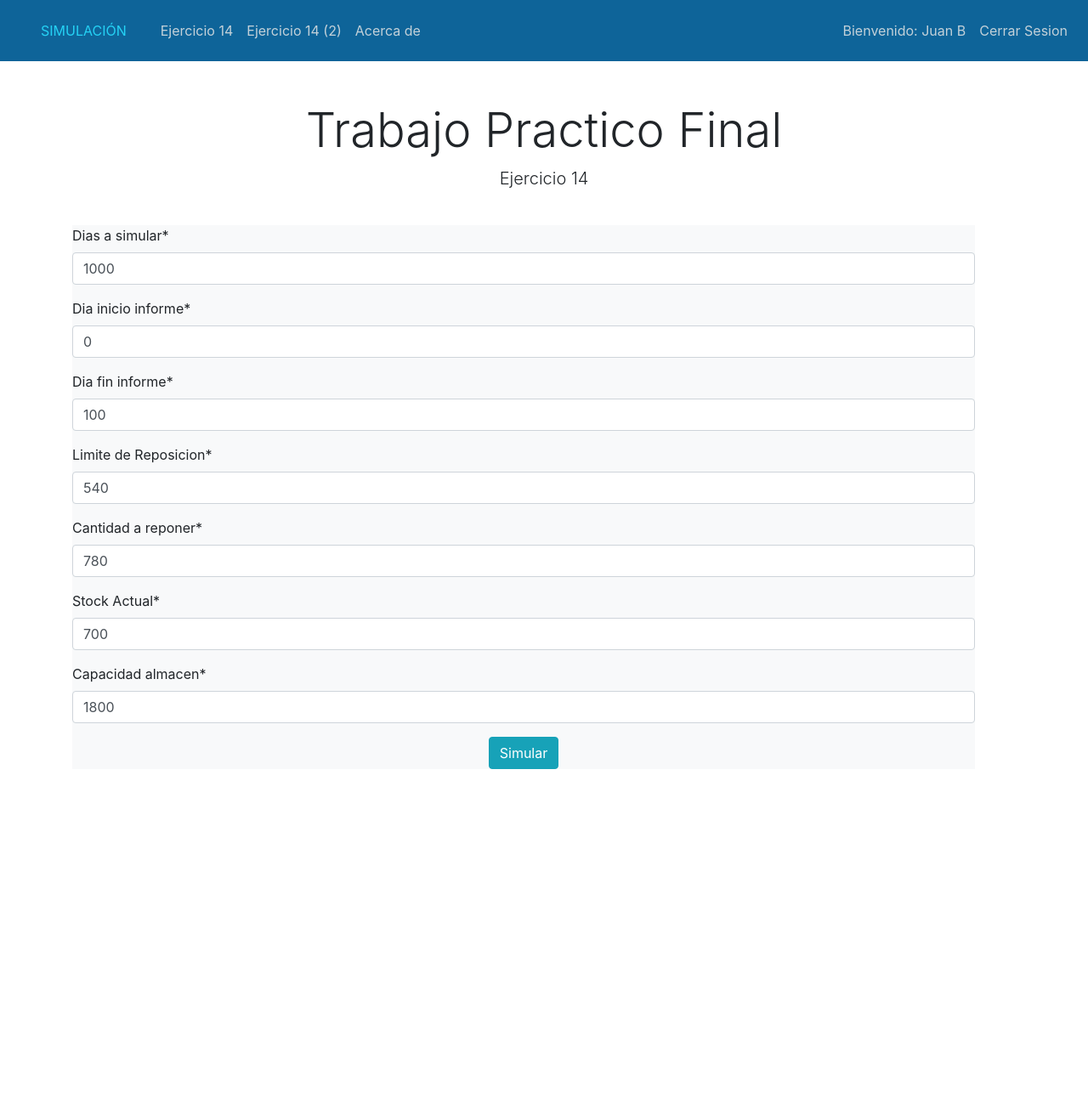
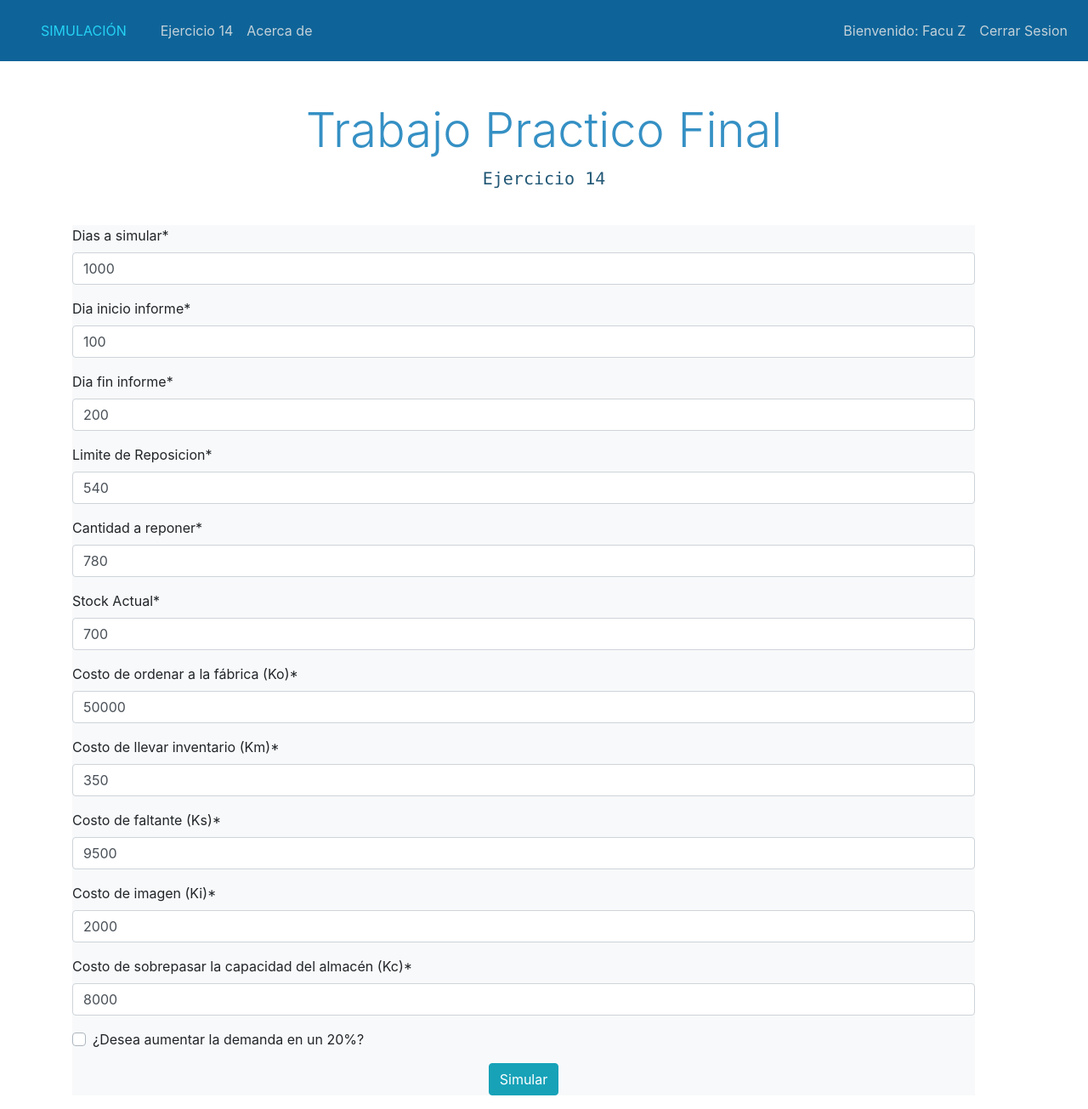
Before and after one commit to FacuZallocco/TP-Final---SIM, a Django app: template TP_Final_SIM/TP_Final_SIM/templates/tp.html in a window 1280 px wide. Shown: the whole page at 85% size. Before the commit the page ends 905 px from the top, so only its background shows below. Run offline with Django 3.2, Linux system fonts and the light colour scheme; the template is opened without the code that fills it: values that come from a table or form of the project are taken from there, others are empty; some libraries are stand-ins or nearby versions.

Commit message:
casi listo

```diff
--- a/TP_Final_SIM/TP_Final_SIM/templates/base.html
+++ b/TP_Final_SIM/TP_Final_SIM/templates/base.html
@@ -24,16 +24,13 @@
                 <li class="nav-item">
                     <a class="nav-link" style="color: #c3d1d9"  href="/ejercicio14" title="Ejercicio 14">Ejercicio 14</a>
                 </li>
-                <li class="nav-item">
-                    <a class="nav-link" style="color: #c3d1d9"  href="/tp5/ejercicio14-parte2" title="Ejercicio 14 (2)">Ejercicio 14 (2)</a>
-                </li>
                 <li class="nav-item" routerLinkActive="active">
                     <a class="nav-link" style="color: #c3d1d9" href="/acercade">Acerca de</a>
                 </li>
             </ul>
             <ul class="navbar-nav">
                 <li class="nav-item">
-                    <a class="nav-link" style="color: #c3d1d9" href="">Bienvenido: Juan B</a></li>
+                    <a class="nav-link" style="color: #c3d1d9" href="">Bienvenido: Facu Z</a></li>
                 <li class="nav-item">
                     <a class="nav-link" style="color: #c3d1d9" href="#">Cerrar Sesion</a></li>
             </ul>
--- a/TP_Final_SIM/TP_Final_SIM/templates/index.html
+++ b/TP_Final_SIM/TP_Final_SIM/templates/index.html
@@ -1,6 +1,6 @@
 {% extends "base.html" %}
 
-{% block title %}Index{% endblock %}
+{% block title %}SIM{% endblock %}
 
 {% block content %}
 
--- a/TP_Final_SIM/TP_Final_SIM/templates/tp.html
+++ b/TP_Final_SIM/TP_Final_SIM/templates/tp.html
@@ -5,11 +5,15 @@
 {% block title %}Ejercicio 14{% endblock %}
 
 {% block content %}
-
+<head>
+     <style type="text/css">
+        #movil tr:nth-child(1) th { position: sticky; top: 0; }
+     </style>
+</head>
 
 <div class="index-header px-3 py-3 pt-md-5 pb-md-4 mx-auto text-center">
-    <h1 class="display-4">Trabajo Practico Final</h1>
-    <p class="lead">Ejercicio 14</p>
+    <h1 class="display-4" style="color: #3590c4">Trabajo Practico Final</h1>
+    <p class="lead" style="color: #215775; font-family: Lucida Console, Courier New, monospace">Ejercicio 14</p>
 </div>
 
 {% if form %}
@@ -35,9 +39,9 @@
     <div class="index-header">
         <h5>Datos de entrada de la simulacion</h5>
     </div>
-    <div class="mt-3 text-center">
+    <div class="mt-5 text-center">
         <table class="table table-bordered table-striped">
-            <thead>
+            <thead class="table-primary">
                 <tr>
                     <th>Dias simulados</th>
                     <th>Dia de inicio de informe</th>
@@ -45,6 +49,8 @@
                     <th>Limite de reposicion</th>
                     <th>Cantidad de reposicion</th>
                     <th>Stock</th>
+                    <th>Capacidad almacen</th>
+                    <th>¿Aumento de la demanda?</th>
                 </tr>
             </thead>
             <tbody>
@@ -58,14 +64,14 @@
     </div>
 </div>
 
-<div class="container mt-5">
+<div class="container mt-3">
     <!-- Tabla de resutado final de la simulacion-->
     <div class="index-header">
         <h5>Tabla de resultado final de la simulacion</h5>
     </div>
     <div class="mt-3 text-center">
         <table class="table table-bordered table-striped">
-            <thead>
+            <thead class="table-primary">
                 <tr>
                     <th>Dia</th>
                     <th>Demanda</th>
@@ -78,6 +84,7 @@
                     <th>Costo por pedido</th>
                     <th>Costo por mantenimiento</th>
                     <th>Costo por faltante</th>
+                    <th>Costo por sobrecapacidad</th>
                     <th>Costo total diario</th>
                     <th>Acumulador costo total</th>
                     <th>Costo promedio</th>
@@ -100,10 +107,10 @@
     <div class="index-header ">
         <h5>Tabla de intervalo de simulacion</h5>
     </div>
-    <div class="mt-3 text-center">
-        <table class="table table-bordered table-striped">
-            <thead>
-                <tr>
+    <div class="mt-5 text-center">
+        <table class="table table-fixed table-bordered table-hover">
+            <thead class="table-primary" id="movil">
+                <tr class="table-active">
                     <th>Dia</th>
                     <th>Demanda</th>
                     <th>Demora</th>
@@ -115,6 +122,7 @@
                     <th>Costo por pedido</th>
                     <th>Costo por mantenimiento</th>
                     <th>Costo por faltante</th>
+                    <th>Costo por sobrecapacidad</th>
                     <th>Costo total diario</th>
                     <th>Acumulador costo total</th>
                     <th>Costo promedio</th>
--- a/TP_Final_SIM/TP_Final_SIM/urls.py
+++ b/TP_Final_SIM/TP_Final_SIM/urls.py
@@ -19,6 +19,5 @@ from ejercicio14 import views
 urlpatterns = [
     path('', views.index),
     path('acercade/', views.acercade),
-    #path('ejercicio14/', views.simulacion.as_view()),
-    #path('ejercicio14-parte2/', views.simulacion.as_view()),
+    path('ejercicio14/', views.simulacion.as_view()),
 ]
--- a/TP_Final_SIM/ejercicio14/forms.py
+++ b/TP_Final_SIM/ejercicio14/forms.py
@@ -3,13 +3,18 @@ from crispy_forms.helper import FormHelper
 
 class ParametersForm(forms.Form):
     dias = forms.IntegerField(label='Dias a simular',initial=1000,min_value=0)
-    diaInicio = forms.IntegerField(label='Dia inicio informe',initial=0,min_value=0)
-    diaFin = forms.IntegerField(label='Dia fin informe',initial=100,min_value=0)
+    diaInicio = forms.IntegerField(label='Dia inicio informe',initial=100,min_value=0)
+    diaFin = forms.IntegerField(label='Dia fin informe',initial=200,min_value=0)
     limiteReposicion = forms.IntegerField(label='Limite de Reposicion',initial=540,min_value=0)
     cantReposicion = forms.IntegerField(label='Cantidad a reponer',initial=780,min_value=0)
     stock = forms.IntegerField(label='Stock Actual',initial=700,min_value=0)
-    capacidad = forms.IntegerField(label='Capacidad almacen', initial=1800, min_value=0)
-    aumentoDemanda = forms.CheckboxInput(check_test=None)
+
+    ko = forms.IntegerField(label='Costo de ordenar a la fábrica (Ko)',initial=50000,min_value=0)
+    km = forms.IntegerField(label='Costo de llevar inventario (Km)', initial=350, min_value=0)
+    ks = forms.IntegerField(label='Costo de faltante (Ks)',initial=9500,min_value=0)
+    ki = forms.IntegerField(label='Costo de imagen (Ki)',initial=2000,min_value=0)
+    kc = forms.IntegerField(label='Costo de sobrepasar la capacidad del almacén (Kc)',initial=8000,min_value=0)
+    aumento_demanda = forms.BooleanField(label='¿Desea aumentar la demanda en un 20%?', initial=False, required=False)
 
     def __init__(self, *args, **kwargs):
         super(ParametersForm, self).__init__(*args, **kwargs)
```
Also changed, not shown: TP_Final_SIM/TP_Final_SIM/templates/acercade.html (+5 -5 lines), TP_Final_SIM/ejercicio14/soporte.py (+4 -5 lines), TP_Final_SIM/ejercicio14/views.py (+37 -13 lines), README.md.
